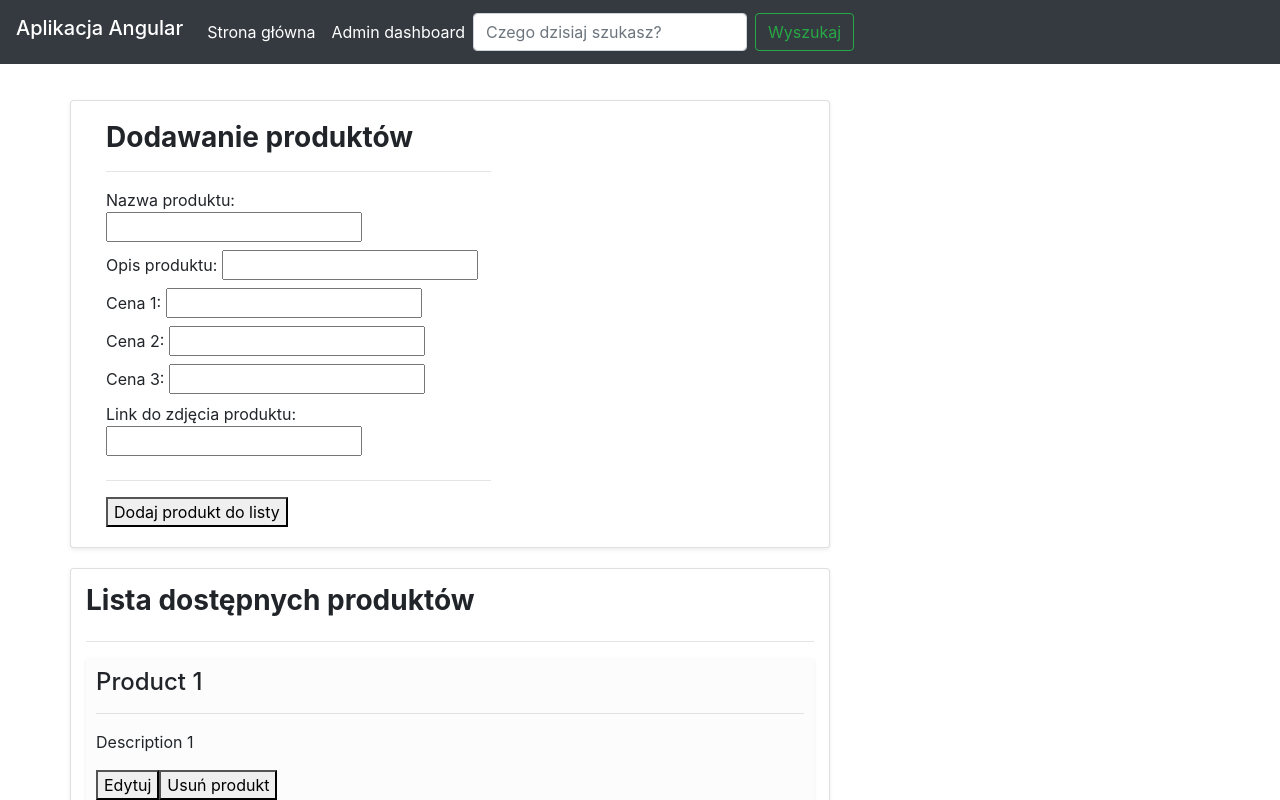
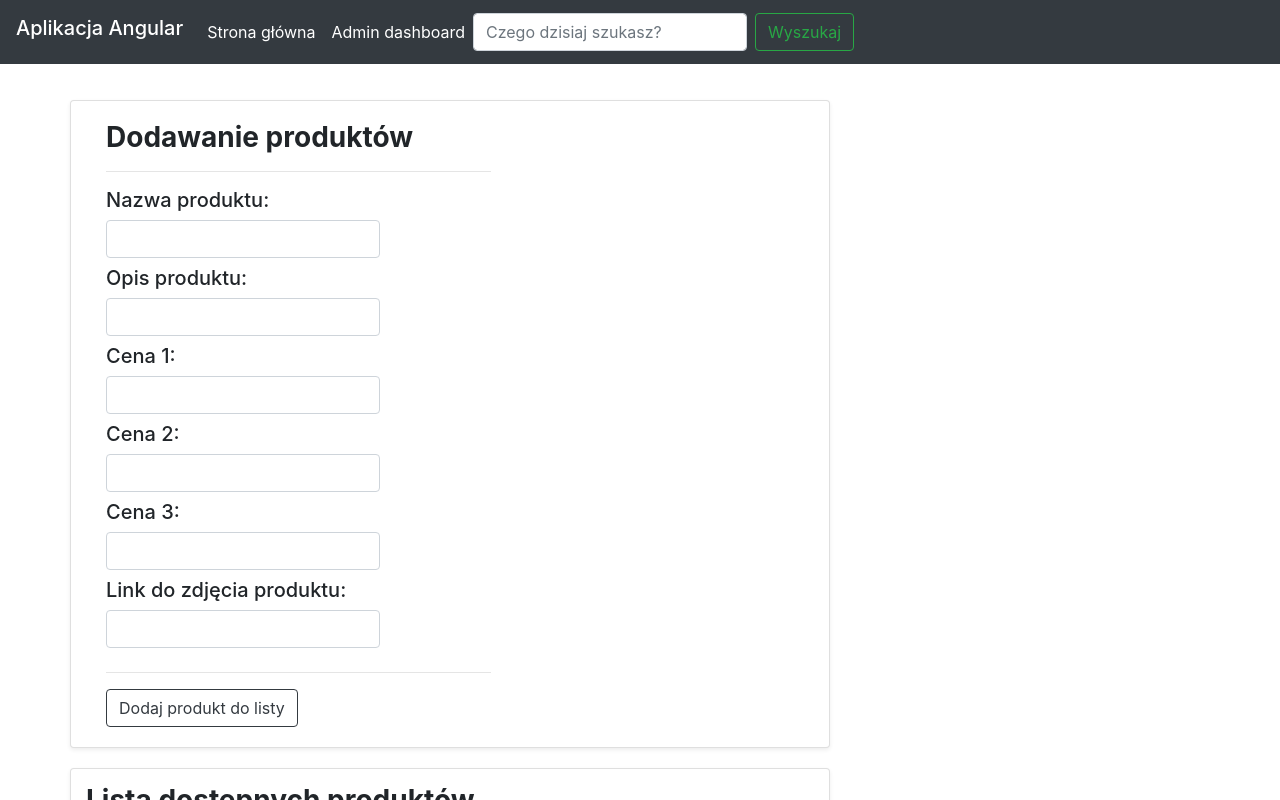
Before and after one commit to bartoszluczak/angular-ivy-bskvbj, an Angular app: page /dashboard in a window 1280 px wide. Shown: the top 800 px of the page. Built offline with nearby package versions, Linux system fonts and the light colour scheme.

Commit message:
5 files modified

```diff
--- a/src/app/add-item/add-item.component.html
+++ b/src/app/add-item/add-item.component.html
@@ -1,34 +1,34 @@
 <h3><strong>Dodawanie produktów</strong>    </h3><hr>
 <form [formGroup]="addItemToList" (ngSubmit)="onSubmit()">
     <label>
-        Nazwa produktu:
-        <input type="text" formControlName="productName">
+        <h5>Nazwa produktu:</h5>
+        <input class="form-control" type="text" formControlName="productName">
     </label>
 
     <label>
-        Opis produktu:
-        <input type="text" formControlName="productDescription">
+        <h5>Opis produktu:</h5>
+        <input class="form-control" type="text" formControlName="productDescription">
     </label>
 
     <label>
-        Cena 1:
-        <input type="text" formControlName="productPrice1">
+        <h5>Cena 1:</h5>
+        <input class="form-control" type="text" formControlName="productPrice1">
     </label>
 
     <label>
-        Cena 2:
-        <input type="text" formControlName="productPrice2">
+        <h5>Cena 2:</h5>
+        <input class="form-control" type="text" formControlName="productPrice2">
     </label>
 
     <label>
-        Cena 3:
-        <input type="text" formControlName="productPrice3">
+        <h5>Cena 3:</h5>
+        <input class="form-control" type="text" formControlName="productPrice3">
     </label>
 
     <label>
-        Link do zdjęcia produktu:
-        <input type="text" formControlName="productIMGLink">
+        <h5>Link do zdjęcia produktu:</h5>
+        <input class="form-control" type="text" formControlName="productIMGLink">
     </label>
     <hr>
-    <button type="submit" [disabled]="!addItemToList.valid">Dodaj produkt do listy</button>
+    <button type="submit" [disabled]="!addItemToList.valid" class="btn btn-outline-dark">Dodaj produkt do listy</button>
 </form>
--- a/src/app/dashboard/dashboard.component.html
+++ b/src/app/dashboard/dashboard.component.html
@@ -23,8 +23,8 @@
                     <p>{{product.description}}</p>
 
 
-                    <button routerLink="/detail/{{product.id}}">Edytuj</button>
-                    <button (click)="onDelete(product.id)">Usuń produkt</button>
+                    <button routerLink="/detail/{{product.id}}" class="btn btn-outline-dark">Edytuj</button>
+                    <button (click)="onDelete(product.id)" class="btn btn-outline-dark">Usuń produkt</button>
                     </div>
                 </ul>
             </div>
--- a/src/app/details/details.component.html
+++ b/src/app/details/details.component.html
@@ -11,7 +11,7 @@
               <small class="text-muted">{{product.price1 | currency:'PLN'}}</small>
               <small class="text-muted">{{product.price2 | currency:'PLN'}}</small>
               <small class="text-muted">{{product.price3 | currency:'PLN'}}</small>
-          <button (click)="goBack()">wstecz</button>
+          <button (click)="goBack()" class="btn btn-outline-dark">wstecz</button>
 
 
       </div>
--- a/src/app/product-details/product-details.component.css
+++ b/src/app/product-details/product-details.component.css
@@ -11,4 +11,5 @@
   right: 10px;
   top: 90px;
   text-align: right;
+  font-style: italic;
 }
--- a/src/app/product-details/product-details.component.html
+++ b/src/app/product-details/product-details.component.html
@@ -1,6 +1,6 @@
 <div class="container">
   <div class="row">
-    <div class="col-md-6 card inner-card">
+    <div class="col-md-7 card inner-card">
       <h4><strong>Edycja produktu</strong></h4>
       <hr>
     <div *ngIf="product">
@@ -8,40 +8,40 @@
         <img src="{{ product.imgLink }}" onerror="this.onerror=null;this.src='https://cdn.jsdelivr.net/gh/bartoszluczak/angular-ivy-bskvbj@master/src/assets/img/no_img.jpg';"height="auto" width="100%"/>
         <p>Zdjęcie produktu</p>
       </div>
-      <div class="col-md-4">
+      <div class="col-md-6">
 
         <label>
           <h5>Nazwa produktu</h5>
-          <input [(ngModel)]="product.name" placeholder="name" />
+          <input class="form-control" [(ngModel)]="product.name" placeholder="name" />
         </label>
         <hr>
         <label>
           <h5>Opis produktu:</h5>
-          <input [(ngModel)]="product.description" placeholder="description" />
+          <input class="form-control" [(ngModel)]="product.description" placeholder="description" />
         </label>
         <hr>
         <label>
           <h5>Cena produktu 1:</h5>
-          <input [(ngModel)]="product.price1" placeholder="description" />
+          <input class="form-control" [(ngModel)]="product.price1" placeholder="description" />
         </label>
         <hr>
         <label>
           <h5>Cena produktu 2:</h5>
-          <input [(ngModel)]="product.price2" placeholder="description" />
+          <input class="form-control" [(ngModel)]="product.price2" placeholder="description" />
         </label>
         <hr>
         <label>
           <h5>Cena produktu 3:</h5>
-          <input [(ngModel)]="product.price3" placeholder="description" />
+          <input class="form-control" [(ngModel)]="product.price3" placeholder="description" />
         </label>
         <hr>
         <label>
           <h5>Link do zdjęcia produktu:</h5>
-          <input [(ngModel)]="product.imgLink" placeholder="description" />
+          <textarea class="form-control" [(ngModel)]="product.imgLink" placeholder="description" cols="100" rows="5"></textarea>
         </label>
         <hr>
-        <button (click)="goBack()">wstecz</button>
-        <button (click)="goBack()">zapsisz</button>
+        <button (click)="goBack()" class="btn btn-outline-dark">wstecz</button>
+        <button (click)="goBack()"class="btn btn-outline-dark">zapsisz</button>
 
       </div>
 
```
